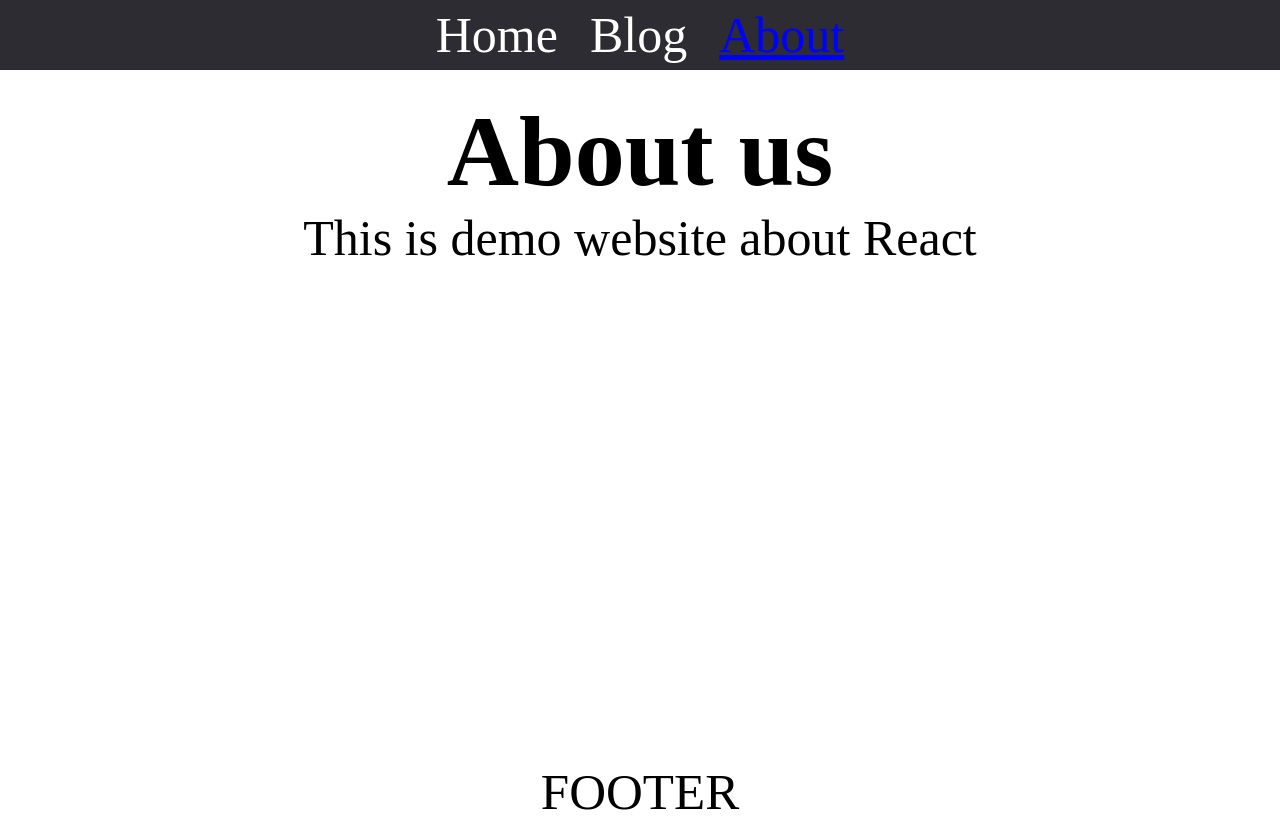
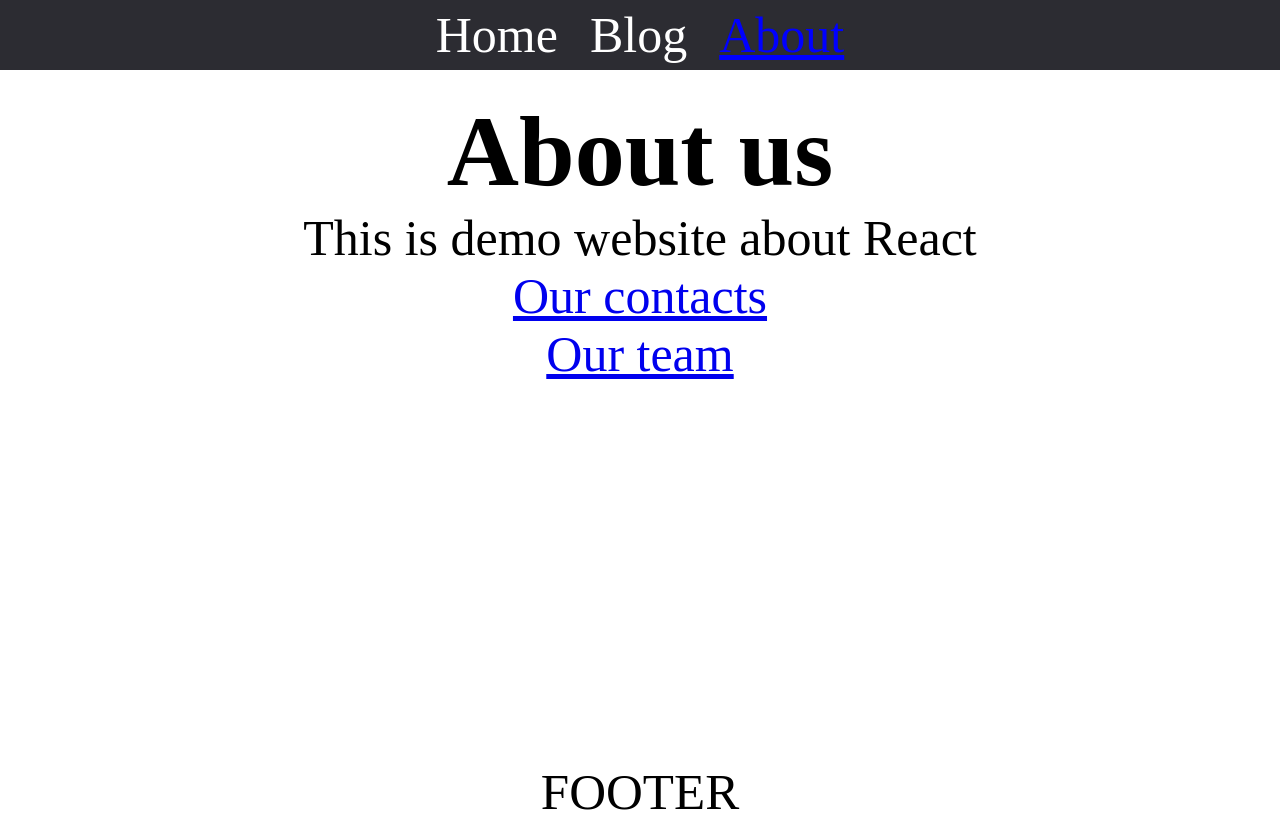
Before and after one commit to vladian95/router6, a React (Create React App) app: page /about in a window 1280 px wide. Built offline with nearby package versions, Linux system fonts and the light colour scheme.

Commit message:
nested route

```diff
--- a/src/App.jsx
+++ b/src/App.jsx
@@ -19,7 +19,10 @@ function App() {
       <Routes>
         <Route path="/" element={<Layout />}>
           <Route index path="/" element={<Homepage />} />
-          <Route path="about" element={<About />} />
+          <Route path="about/*" element={<About />}>
+            <Route path="contacts" element={<p>Our contact</p>} />
+            <Route path="team" element={<p>Our team</p>} />
+          </Route>
           <Route path="about-us" element={<Navigate to="/about" replace />} />
           <Route path="posts" element={<Blogpage />} />
           <Route path="posts/:id" element={<Singlepage />} />
--- a/src/pages/Aboutpage.jsx
+++ b/src/pages/Aboutpage.jsx
@@ -1,10 +1,23 @@
-import React from 'react';
+import { Outlet, Link } from 'react-router-dom';
 
 const About = () => {
   return (
     <div>
       <h1>About us</h1>
       <p>This is demo website about React</p>
+      <ul>
+        <li>
+          <Link to="contacts">Our contacts</Link>
+        </li>
+        <li>
+          <Link to="team">Our team</Link>
+        </li>
+      </ul>
+      {/* <Routes>
+        <Route path="contacts" element={<p>Our contact</p>} />
+        <Route path="team" element={<p>Our team</p>} />
+      </Routes> */}
+      <Outlet />
     </div>
   );
 };
```
